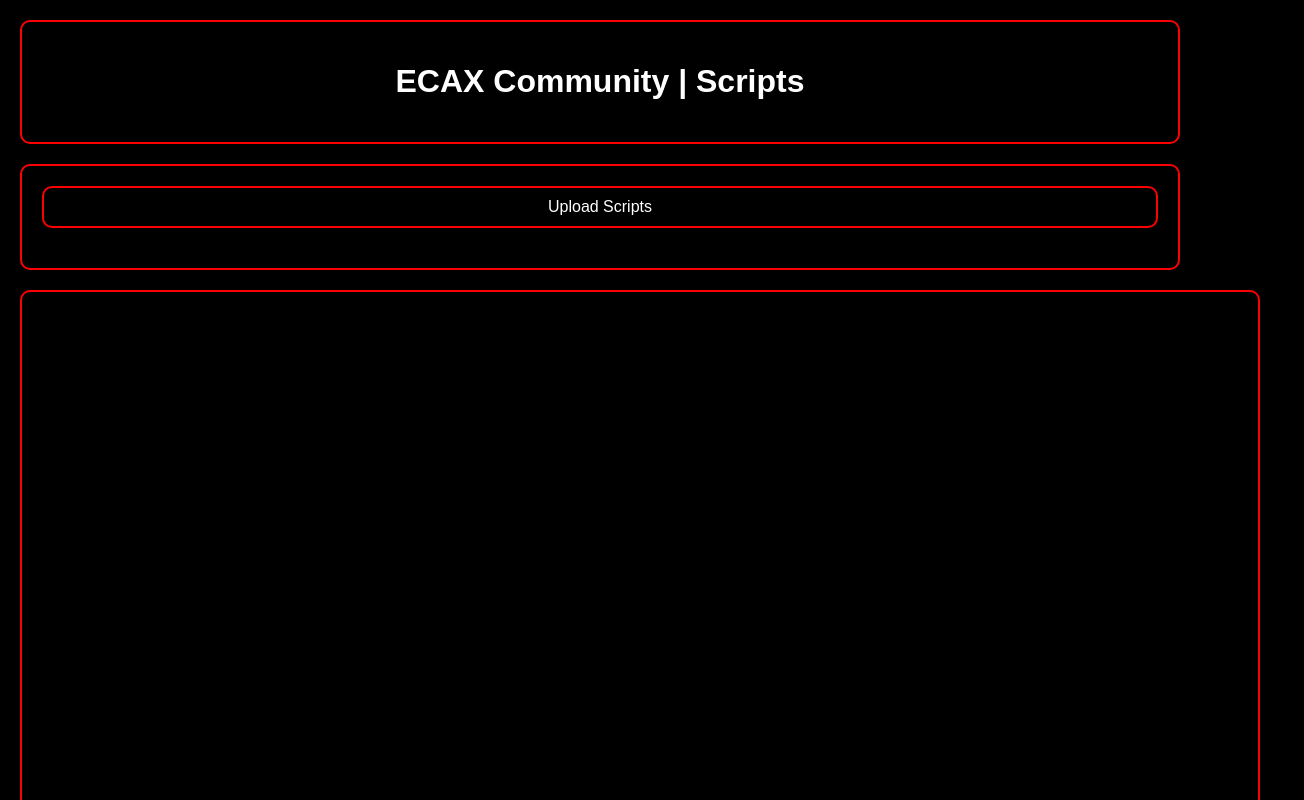
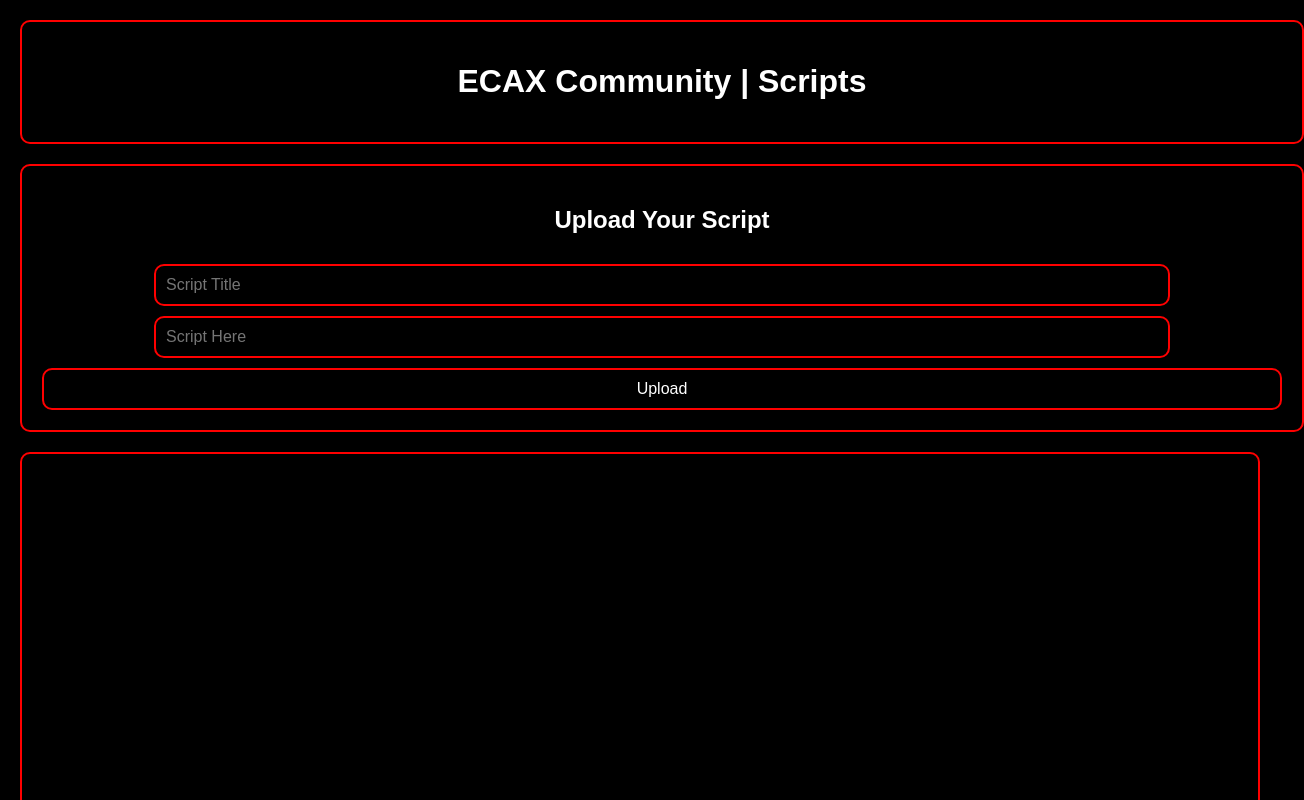
Before and after one commit to RScripter/My-Website-testing-plac, a plain HTML site: page scripts.html in a window 1280 px wide. Shown: the top 800 px of the page, 1304 px wide, since content can reach past the window. Drawn offline with Linux system fonts and the light colour scheme.

Commit message:
Update scripts.html

```diff
--- a/scripts.html
+++ b/scripts.html
@@ -14,15 +14,15 @@
             padding: 20px;
         }
         .title-frame {
-            width: 90%;
+            width: 100%;
             border: 2px solid red;
             border-radius: 10px;
             padding: 20px;
             background-color: black;
             margin-bottom: 20px;
         }
-        .button-frame {
-            width: 90%;
+        .upload-frame {
+            width: 100%;
             border: 2px solid red;
             border-radius: 10px;
             padding: 20px;
@@ -47,11 +47,21 @@
             cursor: pointer;
             background-color: black;
             color: white;
-        }l
+        }
         .script-item:hover {
             background-color: #333;
         }
-        .upload-button {
+        input[type="text"] {
+            width: 80%;
+            padding: 10px;
+            font-size: 16px;
+            border: 2px solid red;
+            border-radius: 10px;
+            background-color: black;
+            color: white;
+            margin-top: 10px;
+        }
+        button {
             width: 100%;
             padding: 10px;
             font-size: 16px;
@@ -59,10 +69,10 @@
             border-radius: 10px;
             background-color: black;
             color: white;
+            margin-top: 10px;
             cursor: pointer;
-            margin-bottom: 20px;
         }
-        .upload-button:hover {
+        button:hover {
             background-color: #333;
         }
     </style>
@@ -72,12 +82,79 @@
         <h1>ECAX Community | Scripts</h1>
     </div>
 
-    <div class="button-frame">
-        <button class="upload-button" onclick="window.location.href='upload.html'">Upload Scripts</button>
+    <!-- Upload Script Section -->
+    <div class="upload-frame">
+        <h2>Upload Your Script</h2>
+        <div class="input-container">
+            <input type="text" id="titleInput" placeholder="Script Title">
+            <input type="text" id="scriptInput" placeholder="Script Here">
+            <button onclick="addScript()">Upload</button>
+        </div>
     </div>
 
+    <!-- Script List Section -->
     <div class="script-list-frame" id="scriptList">
         <!-- Script items will be dynamically inserted here -->
     </div>
+
+    <script>
+        function addScript() {
+            const title = document.getElementById('titleInput').value;
+            const script = document.getElementById('scriptInput').value;
+
+            if (title && script) {
+                const scriptList = document.getElementById('scriptList');
+
+                const newScript = document.createElement('div');
+                newScript.className = 'script-item';
+                newScript.textContent = title;
+                newScript.onclick = function() {
+                    loadScriptDetails(title, script);
+                };
+
+                // Add the new script to the script list
+                scriptList.appendChild(newScript);
+
+                // Clear the input fields after adding the script
+                document.getElementById('titleInput').value = '';
+                document.getElementById('scriptInput').value = '';
+
+                // Optionally save to localStorage
+                saveScriptToLocal(title, script);
+            } else {
+                alert('Please provide both a title and the script.');
+            }
+        }
+
+        function loadScriptDetails(title, scriptContent) {
+            // Display the script details
+            alert(`Title: ${title}\nScript: ${scriptContent}`);
+        }
+
+        function saveScriptToLocal(title, script) {
+            // Save the script to localStorage for persistence
+            let scripts = JSON.parse(localStorage.getItem('scripts')) || [];
+            scripts.push({ title, script });
+            localStorage.setItem('scripts', JSON.stringify(scripts));
+        }
+
+        function loadScriptsFromLocal() {
+            let scripts = JSON.parse(localStorage.getItem('scripts')) || [];
+            const scriptList = document.getElementById('scriptList');
+            scripts.forEach(({ title, script }) => {
+                const newScript = document.createElement('div');
+                newScript.className = 'script-item';
+                newScript.textContent = title;
+                newScript.onclick = function() {
+                    loadScriptDetails(title, script);
+                };
+                scriptList.appendChild(newScript);
+            });
+        }
+
+        // Load scripts from localStorage when the page loads
+        window.onload = loadScriptsFromLocal;
+    </script>
+
 </body>
 </html>
```
